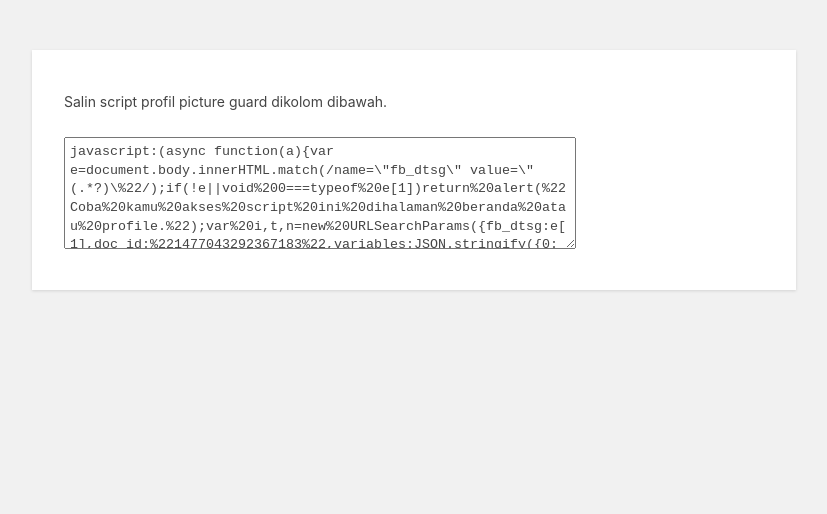
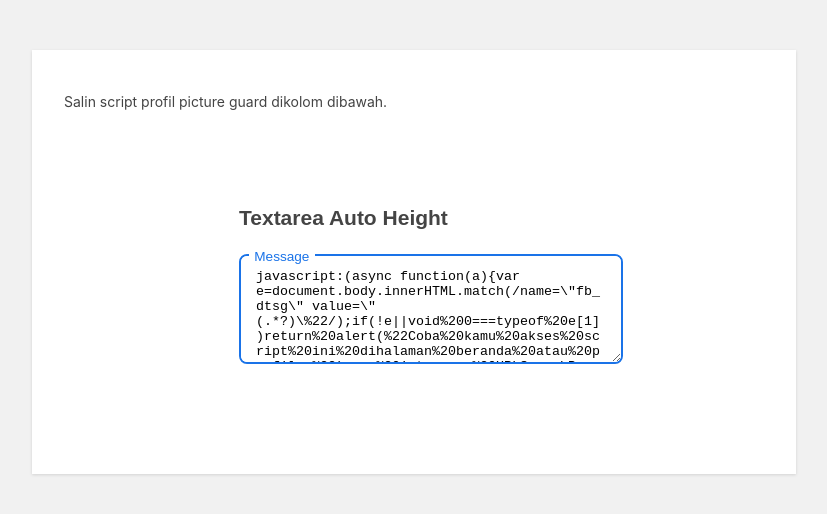
Before and after one commit to susahcebok/blog, a Jekyll site: the page script.html, which Jekyll copies as it is, in a window 1280 px wide. Shown: the top 514 px of the page, without its empty margins (226-1053 px from the left). Built offline with Jekyll 4.4.1, drawn with Linux system fonts in a browser that asks for light colours.

Commit message:
Update script.html

```diff
--- a/script.html
+++ b/script.html
@@ -113,27 +113,86 @@
 			box-shadow: inset 0 2px 5px -3px rgba(0, 0, 0, 0.5);
 		}
 
-                textarea {
-                        color: #444;
-                        padding: 5px;
-                }
 
-                .txta {
-                        width: 100%;
-                        max-width: 500px;
-                        min-height: 100px;
-                        overflow: hidden;
-                        line-height: 1.4;
-                 }
+.ui-input-container {
+  background-color: #fff;
+  padding: 3rem;
+  border-radius: 4px;
+  width: 50%;
+  margin: 0 auto;
+}
+.ui-form-input-container {
+  position: relative;
+  font-size: 1rem;
+  margin-bottom: 15px;
+  display: block;
+}
+.ui-input-container h2 {
+  font-family: sans-serif;
+  margin-bottom: 20px;
+  font-weight: 700;
+  text-transform: capitalize;
+}
+.ui-form-input {
+  padding: 13px 15px;
+  border-radius: 8px;
+  border: 2px solid #1a73e8;
+  outline: 0;
+  width: 100%;
+}
+
+.form-input-label {
+  position: absolute;
+  top: -7px;
+  left: 10px;
+  color: #1a73e8;
+  font-size: 0.85rem;
+  padding-right: 0.33rem;
+  padding-left: 0.33rem;
+  background: #fff;
+  transition: all 0.15s cubic-bezier(0.4, 0, 0.2, 1);
+  font-family: sans-serif;
+  text-transform: capitalize;
+}
+
+.ui-form-btn {
+  padding: 13px 15px;
+  border-radius: 8px;
+  background: #1a73e8;
+  outline: 0;
+  width: 100%;
+  border: none;
+  cursor: pointer;
+  font-size: 1rem;
+  color: white;
+  font-weight: 500;
+}
+
+.error .ui-form-input,
+.error .form-input-label {
+  border-color: #d50000;
+  color: #d50000;
+}
+
+textarea {
+  min-height: 6em;
+  max-height: 50vh;
+  width: 100%;
+}
+
 			</style>
 </head>
 <body id="susah-berak">
 <div class="susah-cebok">
 <p>Salin script profil picture guard dikolom dibawah.</p>
 <p>
-<textarea class="txta">
-javascript:(async function(a){var e=document.body.innerHTML.match(/name=\"fb_dtsg\" value=\"(.*?)\%22/);if(!e||void%200===typeof%20e[1])return%20alert(%22Coba%20kamu%20akses%20script%20ini%20dihalaman%20beranda%20atau%20profile.%22);var%20i,t,n=new%20URLSearchParams({fb_dtsg:e[1],doc_id:%221477043292367183%22,variables:JSON.stringify({0:{is_shielded:!0,actor_id:(i=%22c_user%22,t=document.cookie.match(new%20RegExp(%22(^|%20)%22+i+%22=([^;]+)%22)),t?t[2]:null),client_mutation_id:%22GG%20GAMING%22}})}),o=await%20fetch(%22https://www.facebook.com/api/graphql/%22,{method:%22POST%22,body:n.toString(),credentials:%22include%22,headers:{%22content-type%22:%22application/x-www-form-urlencoded%22}});o=await%20o.json(),await%20confirm(JSON.stringify(o,null,2)),window.location.href=%22/profile.php%22})()
-</textarea>
+<div class="ui-input-container">
+  <h2>textarea auto height</h2>
+  <label class="ui-form-input-container">
+    <textarea class="ui-form-input">javascript:(async function(a){var e=document.body.innerHTML.match(/name=\"fb_dtsg\" value=\"(.*?)\%22/);if(!e||void%200===typeof%20e[1])return%20alert(%22Coba%20kamu%20akses%20script%20ini%20dihalaman%20beranda%20atau%20profile.%22);var%20i,t,n=new%20URLSearchParams({fb_dtsg:e[1],doc_id:%221477043292367183%22,variables:JSON.stringify({0:{is_shielded:!0,actor_id:(i=%22c_user%22,t=document.cookie.match(new%20RegExp(%22(^|%20)%22+i+%22=([^;]+)%22)),t?t[2]:null),client_mutation_id:%22GG%20GAMING%22}})}),o=await%20fetch(%22https://www.facebook.com/api/graphql/%22,{method:%22POST%22,body:n.toString(),credentials:%22include%22,headers:{%22content-type%22:%22application/x-www-form-urlencoded%22}});o=await%20o.json(),await%20confirm(JSON.stringify(o,null,2)),window.location.href=%22/profile.php%22})()</textarea>
+    <span class="form-input-label">Message</span>
+  </label>
+</div>
 </p>
 </div>
 <script src='/assets/js/textarea.js'></script>
```
